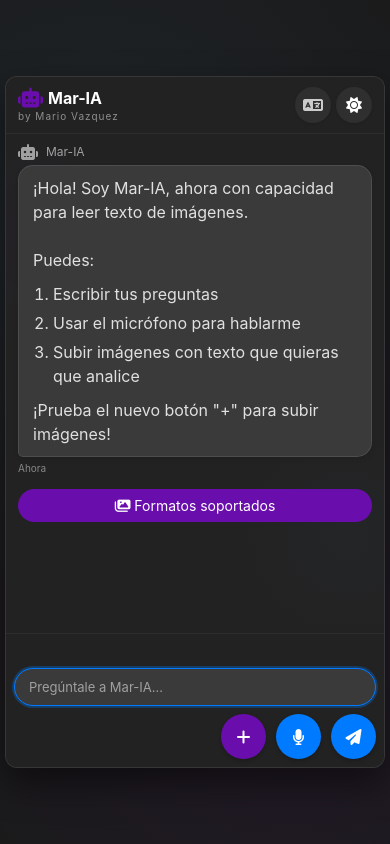
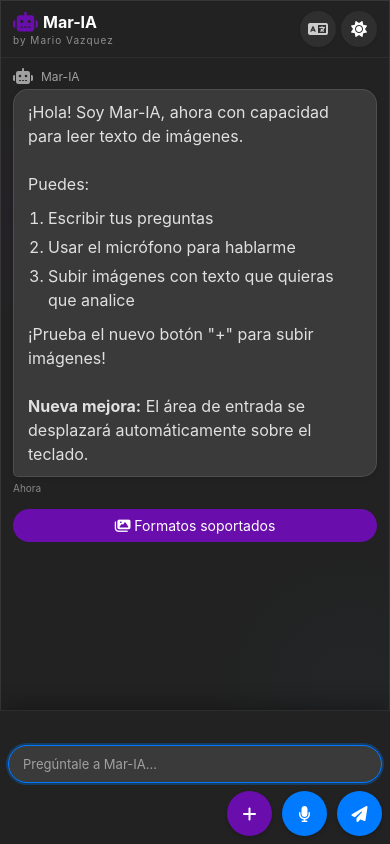
Before and after one commit to Mario-beep-ui/sam, a plain HTML site: page index.html in a window 390 px wide. Drawn offline with nearby package versions, Linux system fonts and the light colour scheme.

Commit message:
version 3.5.3 IA

```diff
--- a/index.html
+++ b/index.html
@@ -3,7 +3,7 @@
 <head>
     <meta charset="UTF-8">
     <meta name="viewport" content="width=device-width, initial-scale=1.0">
-    <title>Mar-IA con OCR</title>
+    <title>Mar-IA con OCR Mejorado</title>
     <link rel="stylesheet" href="https://cdnjs.cloudflare.com/ajax/libs/font-awesome/6.4.0/css/all.min.css">
     <script src="https://cdn.jsdelivr.net/npm/marked/marked.min.js"></script>
     <style>
@@ -108,7 +108,7 @@
             display: flex;
             justify-content: center;
             align-items: center;
-            padding: 20px;
+            padding: 0; /* Ajustado a 0 para que el contenedor ocupe todo el espacio */
             color: var(--color-texto);
             transition: background 0.5s ease;
             background-image: radial-gradient(circle at 25% 25%, rgba(70,130,180,0.1) 0%, transparent 55%), radial-gradient(circle at 75% 75%, rgba(106,13,173,0.1) 0%, transparent 55%);
@@ -116,16 +116,16 @@
 
         .contenedor {
             width: 100%;
-            max-width: 1000px;
+            max-width: 100%; /* Ajustado a 100% para ocupar todo el ancho */
             background: var(--color-contenedor);
-            border-radius: 20px;
-            box-shadow: 0 15px 35px rgba(0, 0, 0, 0.5);
+            border-radius: 0; /* Ajustado a 0 para que ocupe las esquinas */
+            box-shadow: none; /* Eliminado el box-shadow para un look más limpio */
             overflow: hidden;
             border: 1px solid var(--borde-superior-entrada);
             display: flex;
             flex-direction: column;
-            height: 90vh;
-            min-height: 600px;
+            height: 100vh; /* Ajustado a 100vh para ocupar todo el alto */
+            min-height: auto; /* Ajustado a auto para mayor flexibilidad */
             position: relative;
         }
 
@@ -192,6 +192,8 @@
             gap: 15px;
             scroll-behavior: smooth;
             background-image: radial-gradient(circle at 10% 20%, rgba(106,13,173,0.03) 0%, transparent 20%), radial-gradient(circle at 90% 80%, rgba(70,130,180,0.03) 0%, transparent 20%);
+            /* padding-bottom will be set by JS */
+            transition: padding-bottom 0.3s ease-out;
         }
 
         .mensaje {
@@ -288,19 +290,29 @@
             font-size: 16px;
         }
 
+        /* Contenedor de entrada - Cambiado a fixed */
         .contenedor-entrada {
             display: flex;
-            flex-direction: column; /* Cambiado a columna */
+            flex-direction: column;
             padding: 15px;
             background: var(--fondo-entrada);
             border-top: 1px solid var(--borde-superior-entrada);
             gap: 10px;
             align-items: center;
-            position: sticky;
-            bottom: 0;
+            position: fixed; /* Changed from sticky to fixed */
+            left: 0;
+            right: 0;
+            bottom: 0; /* Will be adjusted by JS */
             z-index: 1000;
             flex-shrink: 0;
-        }
+            transition: bottom 0.3s ease-out, box-shadow 0.3s ease; /* Transition for bottom property */
+            width: 100%; /* Ensure it spans full width */
+            max-width: 1000px; /* Match main container max-width if needed, but fixed is relative to viewport */
+            margin: 0 auto; /* Center it if max-width is applied */
+            box-sizing: border-box; /* Include padding in width */
+        }
+
+        /* Removed .desplazado class, as positioning is now dynamic via JS */
 
         .contenedor-input-botones {
             display: flex;
@@ -309,11 +321,11 @@
             gap: 8px;
         }
 
-        .contenedor-botones-inferiores { /* Nuevo div para los botones de abajo */
+        .contenedor-botones-inferiores {
             display: flex;
             gap: 10px;
-            justify-content: flex-end; /* Alinea los botones a la derecha */
-            width: 100%; /* Ocupa todo el ancho disponible */
+            justify-content: flex-end;
+            width: 100%;
         }
 
         .contenedor-input {
@@ -451,7 +463,7 @@
             color: var(--texto-burbuja-bot);
             align-self: flex-start;
             position: sticky;
-            bottom: 80px;
+            bottom: 80px; /* Adjust if needed, relative to chat container */
             z-index: 50;
         }
 
@@ -654,7 +666,7 @@
             color: var(--texto-burbuja-bot);
             align-self: flex-start;
             position: sticky;
-            bottom: 80px;
+            bottom: 80px; /* Adjust if needed, relative to chat container */
             z-index: 50;
             animation: fadeIn 0.3s ease;
         }
@@ -687,8 +699,8 @@
         }
 
         .modal-ocr {
-            position: absolute;
-            bottom: 80px;
+            position: fixed; /* Changed from absolute to fixed relative to viewport */
+            bottom: calc(var(--input-area-height, 100px) + 20px); /* Position above input area */
             right: 20px;
             background: var(--fondo-entrada);
             border-radius: 15px;
@@ -745,16 +757,15 @@
             display: none;
         }
 
-        /* Nuevos estilos para imágenes adjuntas */
         .contenedor-imagenes {
             display: flex;
             flex-wrap: wrap;
             gap: 10px;
-            margin-bottom: 10px; /* Margen inferior para separar del input */
+            margin-bottom: 10px;
             max-height: 100px;
             overflow-y: auto;
             padding: 5px;
-            width: 100%; /* Ocupa todo el ancho disponible */
+            width: 100%;
         }
 
         .imagen-adjunta {
@@ -813,14 +824,15 @@
 
         @media (max-width: 768px) {
             body {
-                padding: 10px;
+                padding: 0; /* Ajustado a 0 */
             }
 
             .contenedor {
-                height: 85vh;
-                min-height: 400px;
+                height: 100vh; /* Ajustado a 100vh */
+                min-height: auto; /* Ajustado a auto */
                 width: 100%;
-                border-radius: 15px;
+                border-radius: 0; /* Ajustado a 0 */
+                box-shadow: none; /* Eliminado */
             }
 
             .contenedor-chat {
@@ -906,13 +918,14 @@
 
         @media (max-width: 480px) {
             body {
-                padding: 5px;
+                padding: 0; /* Ajustado a 0 */
             }
 
             .contenedor {
-                height: 82vh;
-                min-height: 300px;
-                border-radius: 12px;
+                height: 100vh; /* Ajustado a 100vh */
+                min-height: auto; /* Ajustado a auto */
+                border-radius: 0; /* Ajustado a 0 */
+                box-shadow: none; /* Eliminado */
             }
 
             .cabecera {
@@ -975,7 +988,7 @@
 
         @media (max-height: 500px) {
             .contenedor {
-                height: 90vh;
+                height: 100vh; /* Ajustado a 100vh */
             }
         }
     </style>
@@ -1011,7 +1024,8 @@
                         <li>Usar el micrófono para hablarme</li>
                         <li>Subir imágenes con texto que quieras que analice</li>
                     </ol>
-                    ¡Prueba el nuevo botón "+" para subir imágenes!
+                    ¡Prueba el nuevo botón "+" para subir imágenes!<br><br>
+                    <strong>Nueva mejora:</strong> El área de entrada se desplazará automáticamente sobre el teclado.
                 </div>
                 <div class="timestamp-container">
                     <div class="timestamp">Ahora</div>
@@ -1036,13 +1050,11 @@
             <i class="fas fa-microphone-alt"></i> Escuchando... Habla ahora
         </div>
 
-        <div class="contenedor-entrada">
+        <div class="contenedor-entrada" id="contenedor-entrada">
             <input type="file" id="input-imagen" accept="image/*" multiple>
             <input type="file" id="input-camara" accept="image/*" capture="camera">
 
-            <!-- Div de imágenes adjuntas, ahora arriba del input de texto -->
             <div class="contenedor-imagenes" id="contenedor-imagenes">
-                <!-- Aquí se mostrarán las imágenes adjuntas -->
             </div>
 
             <div class="contenedor-input-botones">
@@ -1050,9 +1062,7 @@
                     <input type="text" id="entrada-usuario" placeholder="Pregúntale a Mar-IA..." autocomplete="off">
                 </div>
 
-                <!-- Div de botones, ahora debajo del input de texto y con el botón de enviar -->
                 <div class="contenedor-botones-inferiores">
-                    <!-- Orden de derecha a izquierda: Más, Audio, Enviar -->
                     <button id="boton-mas" title="Subir imagen o tomar foto">
                         <i class="fas fa-plus"></i>
                     </button>
@@ -1104,6 +1114,7 @@
         const copyConfirmation = document.getElementById('copyConfirmation');
         const selectorVoz = document.getElementById('selector-voz');
         const contenedorImagenes = document.getElementById('contenedor-imagenes');
+        const contenedorEntrada = document.getElementById('contenedor-entrada');
 
         var historialChat = [
             {
@@ -1112,7 +1123,7 @@
             },
             {
                 role: "assistant",
-                content: "¡Hola! Soy Mar-IA, ahora con capacidad para leer texto de imágenes.<br><br>Puedes:<ol><li>Escribir tus preguntas</li><li>Usar el micrófono para hablarme</li><li>Subir imágenes con texto que quieras que analice</li></ol>¡Prueba el nuevo botón '+' para subir imágenes!"
+                content: "¡Hola! Soy Mar-IA, ahora con capacidad para leer texto de imágenes.<br><br>Puedes:<ol><li>Escribir tus preguntas</li><li>Usar el micrófono para hablarme</li><li>Subir imágenes con texto que quieras que analice</li></ol>¡Prueba el nuevo botón '+' para subir imágenes!<br><br><strong>Nueva mejora:</strong> El área de entrada se desplazará automáticamente sobre el teclado."
             }
         ];
 
@@ -1124,11 +1135,71 @@
         let recognizing = false;
         let lastMessageWasVoice = false;
         let imagenesAdjuntas = [];
+        let isMobile = /Android|webOS|iPhone|iPad|iPod|BlackBerry|IEMobile|Opera Mini/i.test(navigator.userAgent);
+
+        // Function to handle visual viewport resize (keyboard appearance/disappearance)
+        function manejarRedimensionamientoVisual() {
+            if (!isMobile || !window.visualViewport) return;
+
+            // Calculate the height of the virtual keyboard
+            const keyboardHeight = window.innerHeight - window.visualViewport.height;
+
+            // Get the current height of the input container
+            const inputContainerHeight = contenedorEntrada.offsetHeight;
+
+            // Adjust the bottom position of the input container
+            contenedorEntrada.style.bottom = `${keyboardHeight}px`;
+
+            // Adjust the padding-bottom of the chat container to make space for the input area
+            // Add a small extra margin for better spacing
+            contenedorChat.style.paddingBottom = `${inputContainerHeight + keyboardHeight + 15}px`;
+
+            // Scroll to the bottom of the chat to show the latest messages
+            contenedorChat.scrollTop = contenedorChat.scrollHeight;
+
+            // Adjust modal OCR position if open
+            if (modalOCR.style.display === 'flex') {
+                modalOCR.style.bottom = `${inputContainerHeight + keyboardHeight + 20}px`;
+            }
+        }
+
+        // Función para desplazar el contenedor de entrada (now calls the main resize handler)
+        function desplazarContenedorEntrada() {
+            manejarRedimensionamientoVisual();
+            // Add box shadow when input is focused and keyboard is likely open
+            contenedorEntrada.style.boxShadow = '0 -5px 20px rgba(0, 0, 0, 0.3)';
+        }
+
+        // Función para restaurar la posición del contenedor de entrada (now calls the main resize handler)
+        function restaurarContenedorEntrada() {
+            // Reset bottom to 0 and padding-bottom to its default
+            contenedorEntrada.style.bottom = '0px';
+            contenedorChat.style.paddingBottom = '15px'; // Reset to initial padding
+            contenedorEntrada.style.boxShadow = ''; // Remove shadow
+            // Ensure the chat scrolls to the bottom after restoration
+            contenedorChat.scrollTop = contenedorChat.scrollHeight;
+            // Reset modal OCR position
+            if (modalOCR.style.display === 'flex') {
+                modalOCR.style.bottom = `${contenedorEntrada.offsetHeight + 20}px`;
+            }
+        }
+
+        // ResizeObserver to react to changes in the input container's height (e.g., images added/removed)
+        const resizeObserver = new ResizeObserver(entries => {
+            for (let entry of entries) {
+                if (entry.target === contenedorEntrada) {
+                    // Re-run the visual resize handler to adjust chat padding
+                    manejarRedimensionamientoVisual();
+                }
+            }
+        });
 
         function inicializarOCR() {
             botonMas.addEventListener('click', () => {
                 modalOCR.style.display = 'flex';
                 overlay.style.display = 'block';
+                // Position modal relative to the current input container position
+                modalOCR.style.bottom = `${contenedorEntrada.offsetHeight + (window.innerHeight - window.visualViewport.height) + 20}px`;
             });
 
             overlay.addEventListener('click', () => {
@@ -1168,9 +1239,10 @@
                 mostrarImagenAdjunta(archivo);
             }
 
-            // Resetear inputs
             inputImagen.value = '';
             inputCamara.value = '';
+            // Trigger resize handling after images are added, as input container height might change
+            manejarRedimensionamientoVisual();
         }
 
         function mostrarImagenAdjunta(archivo) {
@@ -1211,16 +1283,14 @@
         }
 
         function eliminarImagenAdjunta(archivo, elemento) {
-            // Eliminar del array
             imagenesAdjuntas = imagenesAdjuntas.filter(img => img !== archivo);
-
-            // Eliminar del DOM
             elemento.remove();
 
-            // Ocultar contenedor si no hay imágenes
             if (imagenesAdjuntas.length === 0) {
                 contenedorImagenes.style.display = 'none';
             }
+            // Trigger resize handling after images are removed
+            manejarRedimensionamientoVisual();
         }
 
         function formatearTamanioArchivo(bytes) {
@@ -1697,14 +1767,12 @@
                 sugerenciasDiv.remove();
             }
 
-            // Agregar mensaje de usuario
             let mensajeUsuario = mensaje;
             if (tieneImagenes) {
                 mensajeUsuario += ` (con ${imagenesAdjuntas.length} imagen${imagenesAdjuntas.length > 1 ? 'es' : ''} adjunta${imagenesAdjuntas.length > 1 ? 's' : ''})`;
             }
             agregarMensaje('usuario', mensajeUsuario);
 
-            // Procesar imágenes si las hay
             let textoImagenes = '';
             if (tieneImagenes) {
                 mostrarIndicadorEscribiendo();
@@ -1712,7 +1780,6 @@
                 ocultarIndicadorEscribiendo();
             }
 
-            // Construir el mensaje completo
             let mensajeCompleto = mensaje;
             if (textoImagenes) {
                 mensajeCompleto += `\n\n[Texto de imágenes adjuntas]:\n${textoImagenes}`;
@@ -1720,7 +1787,6 @@
 
             historialChat.push({ role: "user", content: mensajeCompleto });
 
-            // Limpiar después de enviar
             entradaUsuario.value = '';
             imagenesAdjuntas = [];
             contenedorImagenes.innerHTML = '';
@@ -1734,7 +1800,7 @@
 
         function alternarTema() {
             if (cuerpo.classList.contains('tema-claro')) {
-                cuerpo.classList.remove('tema-clado');
+                cuerpo.classList.remove('tema-claro');
                 alternadorTema.innerHTML = '<i class="fas fa-sun"></i>';
                 localStorage.setItem('tema', 'oscuro');
             } else {
@@ -1781,11 +1847,30 @@
             });
         });
 
+        // Eventos para desplazar el contenedor de entrada
+        entradaUsuario.addEventListener('focus', desplazarContenedorEntrada);
+        entradaUsuario.addEventListener('blur', restaurarContenedorEntrada);
+
+        // Also restore when send button is clicked (in case focus is lost)
+        botonEnviar.addEventListener('click', restaurarContenedorEntrada);
+        botonGrabar.addEventListener('click', restaurarContenedorEntrada);
+        botonMas.addEventListener('click', restaurarContenedorEntrada);
+
+        // Listen for visual viewport resize events (crucial for virtual keyboard)
+        if (window.visualViewport) {
+            window.visualViewport.addEventListener('resize', manejarRedimensionamientoVisual);
+        }
+
+        // Observe changes in the input container's size
+        resizeObserver.observe(contenedorEntrada);
+
         window.onload = () => {
             cargarTema();
-            entradaUsuario.focus();
             inicializarReconocimientoVoz();
             inicializarOCR();
+            entradaUsuario.focus();
+            // Initial adjustment in case of persistent keyboard or on page load
+            manejarRedimensionamientoVisual();
         };
     </script>
 </body>
```
